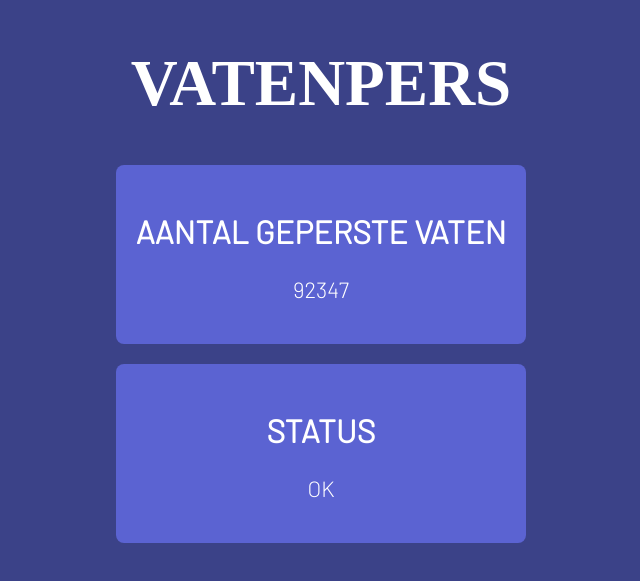
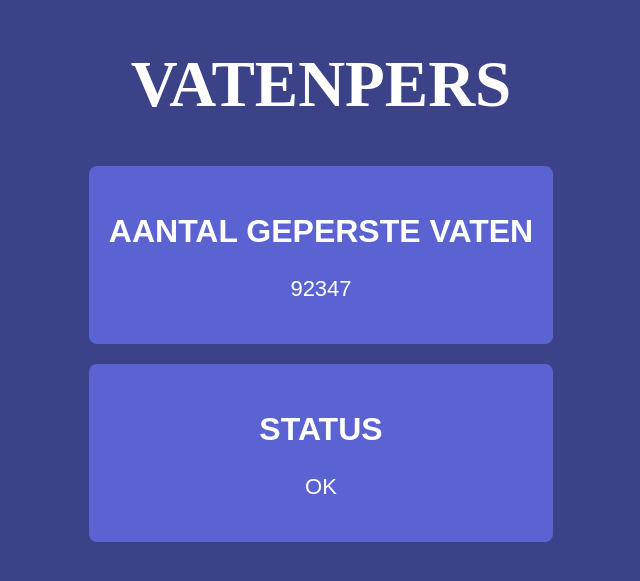
Before and after one commit to BramProvoost/plc, a plain HTML site: page webserver/index.htm in a window 1280 px wide. Shown: the part 107-688 px from the top of the page, without its empty margins (319-959 px from the left). Drawn offline with Linux system fonts and the light colour scheme.

Commit message:
Update index.htm

```diff
--- a/webserver/index.htm
+++ b/webserver/index.htm
@@ -6,14 +6,10 @@
 		<title>Vatenpers</title>
 		<link rel="stylesheet" href="./index.css">
 		<link rel="preconnect" href="https://fonts.googleapis.com"><link rel="preconnect" href="https://fonts.gstatic.com" crossorigin><link href="https://fonts.googleapis.com/css2?family=Archivo+Black&display=swap" rel="stylesheet">
-		<link rel="preconnect" href="https://fonts.googleapis.com">
-		<link rel="preconnect" href="https://fonts.gstatic.com" crossorigin>
-		<link href="https://fonts.googleapis.com/css2?family=Barlow:wght@300&display=swap" rel="stylesheet">
 	</head>
 
 	<body>
 		<meta http-equiv="refresh" content="5" />
-
 		<div class="container">
 			<div class="title">
 				<h1>VATENPERS</h1>
@@ -26,8 +22,6 @@
 				<div class="grid-item">
 					<h2>STATUS</h2>
 					<p>OK</p>
-					<!-- <p>ERROR: The connection is lost with the server. Try to connect again.</p> -->
-					<!-- <p>sThe connection is lost with the server. Try to connect again. The connection is lost with the server. Try to connect again. The connection is lost with the server. Try to connect again. The connection is lost with the server. Try to connect again.</p> -->
 				</div>
 			</div>
 		</div>
```
